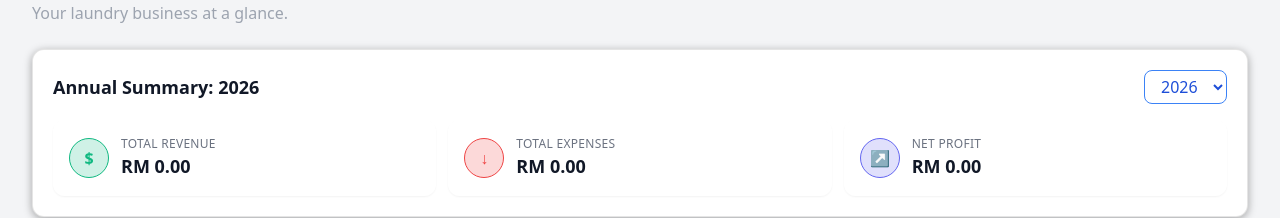
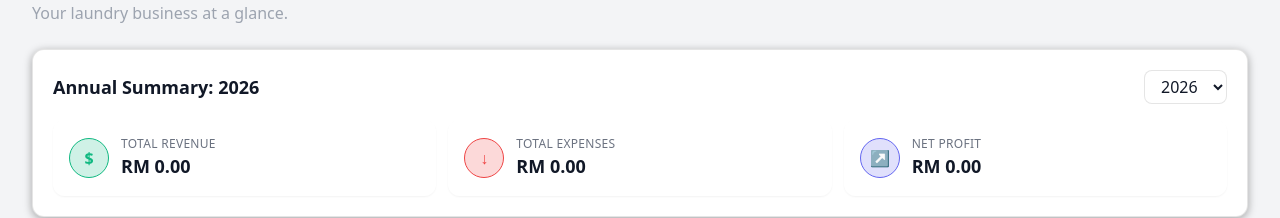
Before and after one commit to iAapple23/laundry-tracker, a React (Vite) app: page / in a window 1280 px wide. Shown: the part 132-350 px from the top of the page. Built offline with nearby package versions, Linux system fonts and the light colour scheme.

Commit message:
update something

```diff
--- a/src/pages/Dashboard.tsx
+++ b/src/pages/Dashboard.tsx
@@ -78,7 +78,7 @@
           <select
             value={selectedYear}
             onChange={e=>setSelectedYear(Number(e.target.value))}
-            className="bg-white border border-blue-500 text-blue-700 rounded-lg px-3 py-1 focus:outline-none focus:ring-2 focus:ring-blue-300"
+            className="bg-white dark:bg-gray-900 text-gray-900 dark:text-gray-100 border border-black/10 dark:border-white/10 rounded-lg px-3 py-1 focus:outline-none focus:ring-2 focus:ring-blue-300 dark:focus:ring-blue-600"
           >
             {yearOptions.map(y => (
               <option key={y} value={y}>{y}</option>
```
